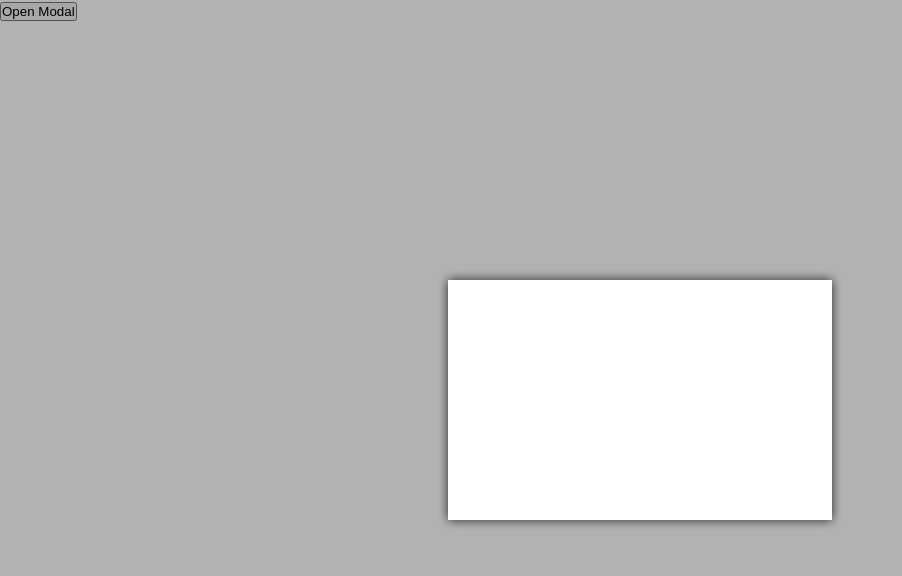
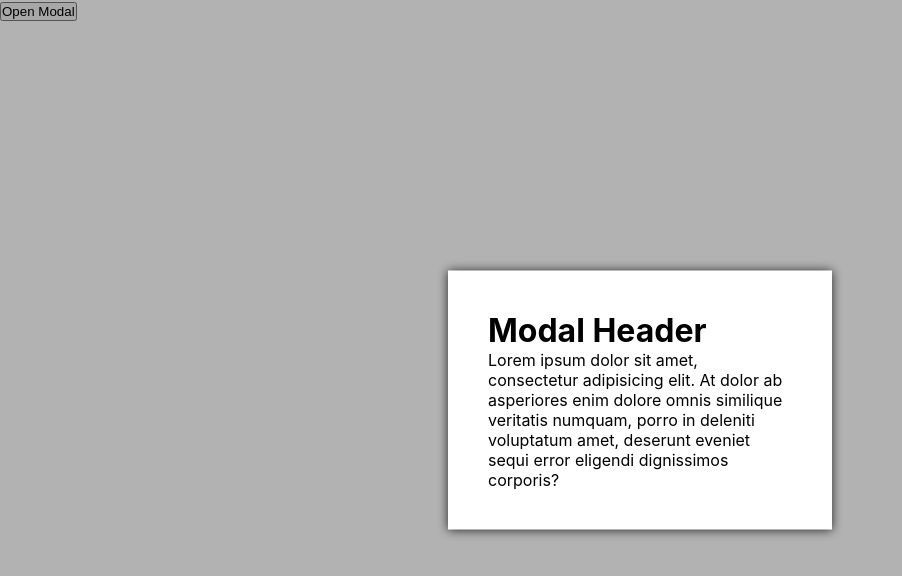
Before and after one commit to AceOfHeart5/react-modal-tutorial, a React (Create React App) app: page / in a window 1280 px wide. Shown: the top 576 px of the page, without its empty margins (0-902 px from the left). Built offline with nearby package versions, Linux system fonts and the light colour scheme.

Commit message:
add some modal logic

```diff
--- a/src/App.js
+++ b/src/App.js
@@ -9,7 +9,10 @@ function App() {
 	return (
 		<div className="App">
 			<button onClick={openModal}>Open Modal</button>
-			<Modal/>
+			<Modal>
+				<h1>Modal Header</h1>
+				<p>Lorem ipsum dolor sit amet, consectetur adipisicing elit. At dolor ab asperiores enim dolore omnis similique veritatis numquam, porro in deleniti voluptatum amet, deserunt eveniet sequi error eligendi dignissimos corporis?</p>
+			</Modal>
 		</div>
 	);
 }
--- a/src/Modal.js
+++ b/src/Modal.js
@@ -1,14 +1,34 @@
-import React from 'react'
+import React, { Component } from 'react'
 
-const Modal = (props) => {
-    return(
-        <div className="modal-wrapper">
-            <div className="modal-backdrop"></div>
-            <div className="modal-box">
-                {props.children}
-            </div>
-        </div>
-    )
+class Modal extends Component {
+    state = { display: true };
+
+    open = () => {
+        this.setState({
+            display: true
+        })
+    };
+
+    close = () => {
+        this.setState({
+            display: false
+        })
+    }
+
+    render() {
+        if (this.state.display) {
+            return (
+                <div className="modal-wrapper">
+                    <div onClick={this.close} className="modal-backdrop"></div>
+                    <div className="modal-box">
+                        {this.props.children}
+                    </div>
+                </div>
+            )
+        } else {
+            return null;
+        }
+    }
 }
 
 export default Modal;
```
